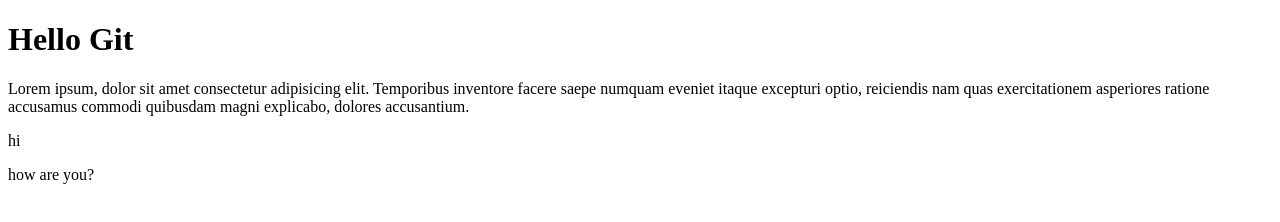
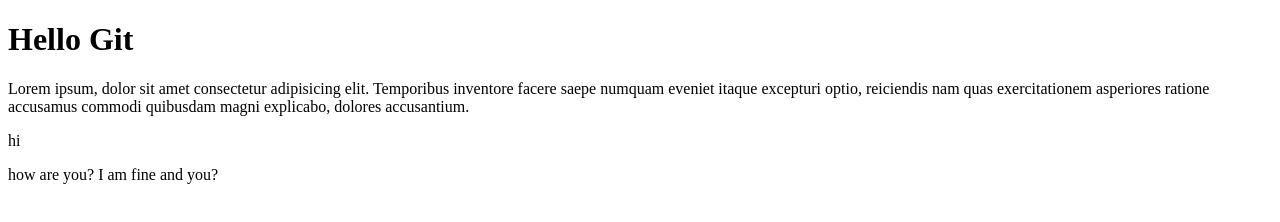
Before and after one commit to M-Safvan-p/Hai-Github, a plain HTML site: page index.html in a window 1280 px wide. Drawn offline with Linux system fonts and the light colour scheme.

Commit message:
answered im fine

```diff
--- a/index.html
+++ b/index.html
@@ -10,5 +10,6 @@
     <p>Lorem ipsum, dolor sit amet consectetur adipisicing elit. Temporibus inventore facere saepe numquam eveniet itaque excepturi optio, reiciendis nam quas exercitationem asperiores ratione accusamus commodi quibusdam magni explicabo, dolores accusantium.</p>
     <p>hi</p>
     <span>how are you?</span>
+    <span>I am fine and you?</span>
 </body>
 </html>
```
